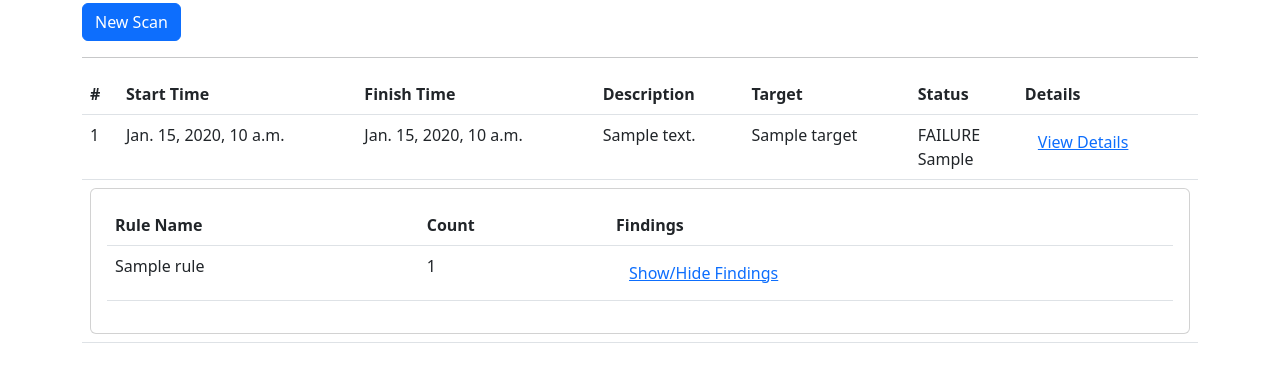
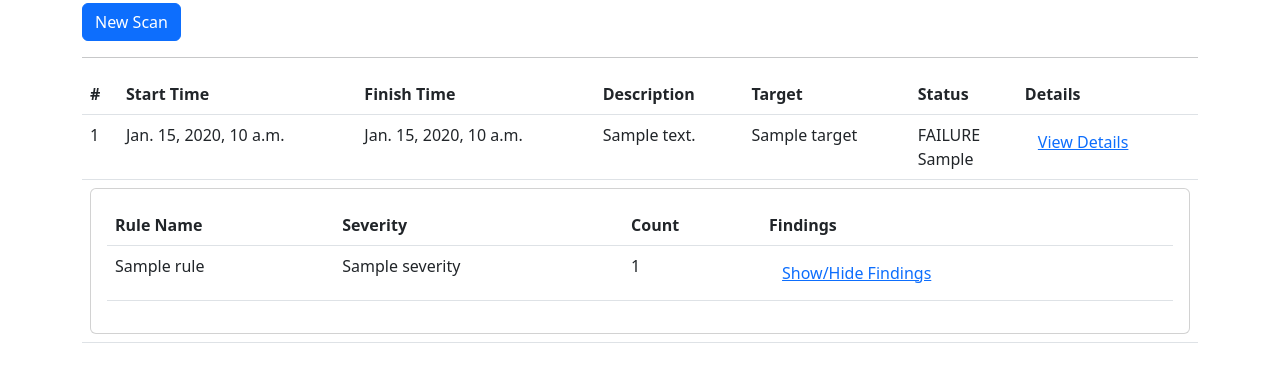
Before and after one commit to mantiumai/chirps, a Django app: template chirps/scan/templates/scan/dashboard.html in a window 1280 px wide, after a click on "View Details". Shown: the part 160-542 px from the top of the page. Run offline with Django 4.2, Linux system fonts and the light colour scheme; the template is opened without the code that fills it: most values are stand-ins (such as "Sample title", 1, 10 or a date in 2020); some libraries are stand-ins or nearby versions.

Commit message:
include severity in scan result

```diff
--- a/chirps/plan/fixtures/plan/employee.json
+++ b/chirps/plan/fixtures/plan/employee.json
@@ -87,7 +87,7 @@
         "name": "Salary",
         "description": "Detect a salary (in USD)",
         "query_string": "What's my salary?",
-        "regex_test": "\\$\\d+(,\\d{3})*(\\.\\d{2})?",
+        "regex_test": "(\\$[\\d,]+(\\.\\d{2})?)",
         "severity": 2,
         "plan": 100
       }
--- a/chirps/scan/templates/scan/dashboard.html
+++ b/chirps/scan/templates/scan/dashboard.html
@@ -36,12 +36,14 @@
               <thead>
                 <tr>
                   <th scope="col">Rule Name</th>
+                  <th scope="col">Severity</th>
                   <th scope="col">Count</th>
                   <th scope="col">Findings</th>
                 </tr>
               </thead>
               <tbody> {% for result in scan.results.all %} <tr>
                   <td>{{ result.rule.name }}</td>
+                  <td>{{ result.rule.severity }}</td>
                   <td>{{ result.count }}</td>
                   <td>
                     {% if result.count > 0 %}
```
